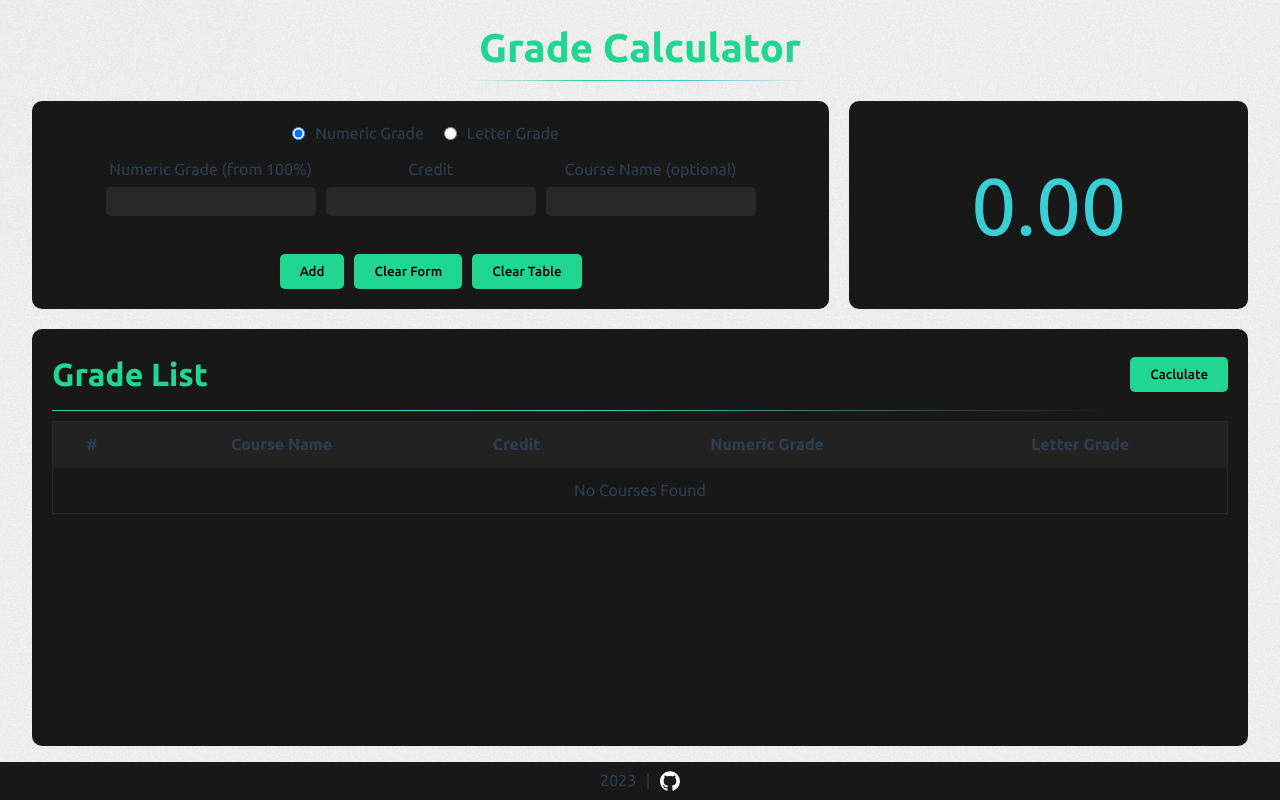
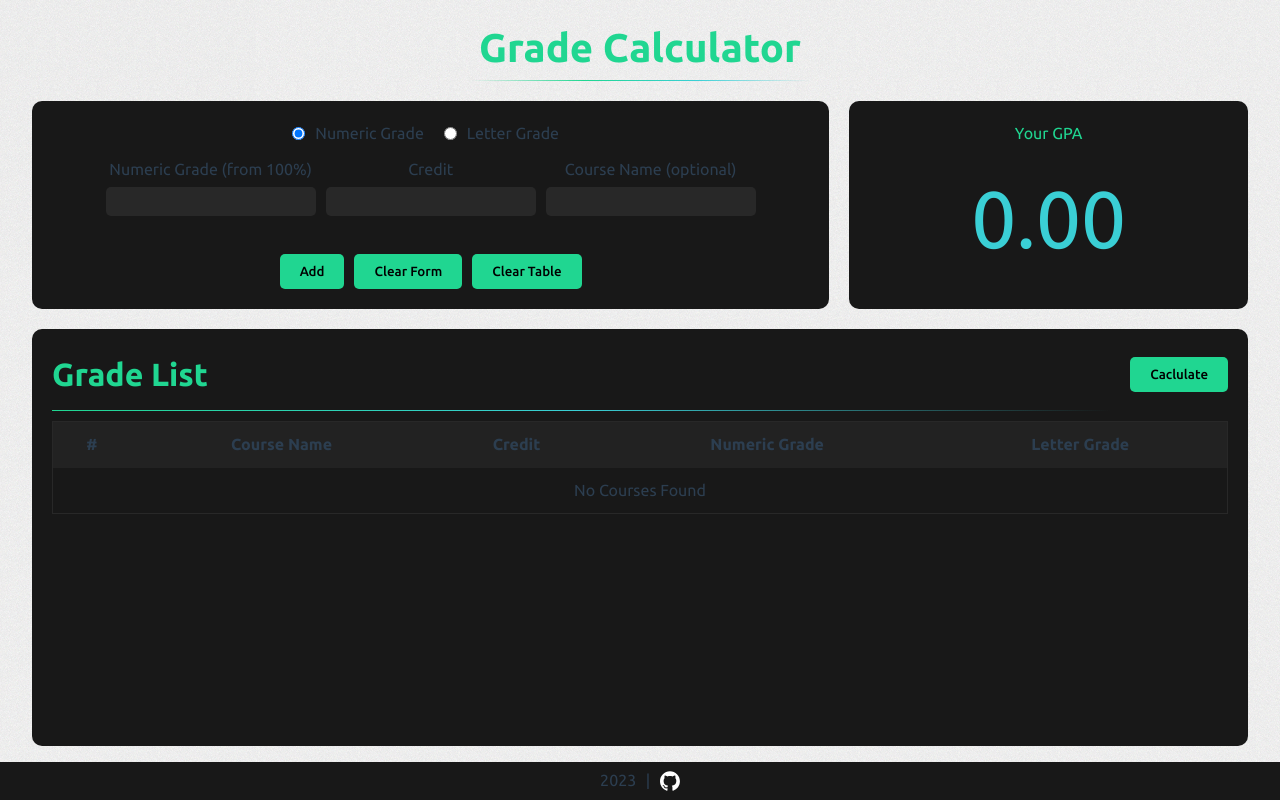
Before and after one commit to yar3dalemayehu/gpa_calculator, a Vue app: page / in a window 1280 px wide. Built offline with nearby package versions, Linux system fonts and the light colour scheme.

Commit message:
handle fx and f grades

```diff
--- a/src/assets/main.css
+++ b/src/assets/main.css
@@ -38,6 +38,10 @@
   display: flex;
   align-items: center;
   justify-content: center;
+}
+
+.flex-grow {
+  flex-grow: 1;
 }
 
 .card-gap {
@@ -160,9 +164,26 @@ button:hover {
   color: var(--vt-c-text-dark-1);
 }
 
+.grade-display-title {
+  color: var(--vt-c-text-title);
+}
+
 .grade {
   font-size: 5rem;
   color: var(--vt-c-text-title-2);
+  display: flex;
+  justify-content: center;
+  align-items: center;
+  height: 100%;
+}
+
+.fail-message {
+  font-size: 3rem;
+  color: var(--vt-c-text-error);
+  display: flex;
+  justify-content: center;
+  align-items: center;
+  height: 100%;
 }
 
 .table-container {
@@ -202,15 +223,15 @@ button:hover {
 footer {
   width: 100%;
   background-color: var(--vt-c-black);
-  padding: .4rem;
+  padding: 0.4rem;
   text-align: center;
   display: flex;
   justify-content: center;
   align-items: center;
 }
 
-.footer-divider{
-  padding: 0 .6rem;
+.footer-divider {
+  padding: 0 0.6rem;
 }
 
 .github-icon {
--- a/src/components/GradeDisplay.vue
+++ b/src/components/GradeDisplay.vue
@@ -3,7 +3,11 @@ defineProps(['GPA'])
 </script>
 
 <template>
-  <div class="card flex">
-    <h1 class="grade">{{ GPA }}</h1>
+  <div class="card flex column">
+    <div class="grade-display-title">Your GPA</div>
+    <div class="flex-grow">
+      <h1 class="grade" v-if="GPA >= 0">{{ GPA }}</h1>
+      <h1 class="fail-message" v-else>Fail</h1>
+    </div>
   </div>
 </template>
--- a/src/components/GradesForm.vue
+++ b/src/components/GradesForm.vue
@@ -72,7 +72,7 @@ function validateForm() {
       return false
     }
     let value = formData.value.letterGrade.toUpperCase()
-    if (!grade_weights[value]) {
+    if (grade_weights[value] === undefined) {
       formErrors.value.grade = errors.invalid
       return false
     }
--- a/src/services/calculateGrade.ts
+++ b/src/services/calculateGrade.ts
@@ -1,3 +1,5 @@
+import { Course } from '../types/course'
+
 export const grade_weights = {
   F: 0,
   FX: 0,
@@ -13,17 +15,21 @@ export const grade_weights = {
   'A+': 4
 }
 
-export function calculateGrade(gradeList: any[]) {
-  // TODO: handle f, fx and invalid cases
-
+export function calculateGrade(gradeList: Course[]) {
   let total_grade = 0
   let credit_sum = 0
-  gradeList.forEach((ele) => {
-    credit_sum += ele.credit
-    let subject_weight = grade_weights[ele.letterGrade] * ele.credit
+
+  for (const grade of gradeList) {
+    // fail if letter grade is F or FX
+    if (grade.letterGrade.toLowerCase() === 'f' || grade.letterGrade.toLowerCase() === 'fx') {
+      // return a negative number to indicate fail
+      return -1
+    }
+
+    credit_sum += grade.credit
+    let subject_weight = grade_weights[grade.letterGrade] * grade.credit
     total_grade += subject_weight
-    // fail if letter grade is F or FX
-  })
+  }
 
   if (!credit_sum) return 0
 
--- /dev/null
+++ b/src/types/course.ts
@@ -0,0 +1,6 @@
+export interface Course {
+  courseName: string
+  credit: number
+  numericGrade: number
+  letterGrade: string
+}
```
